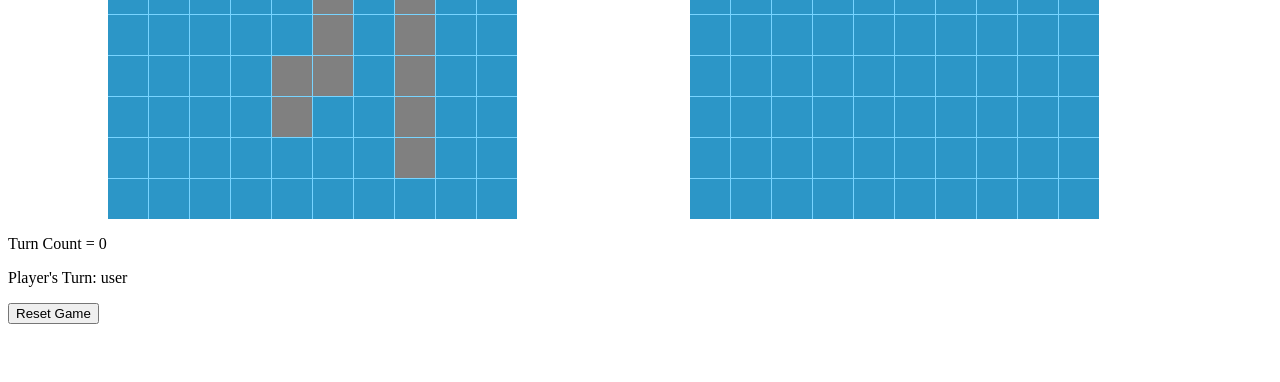
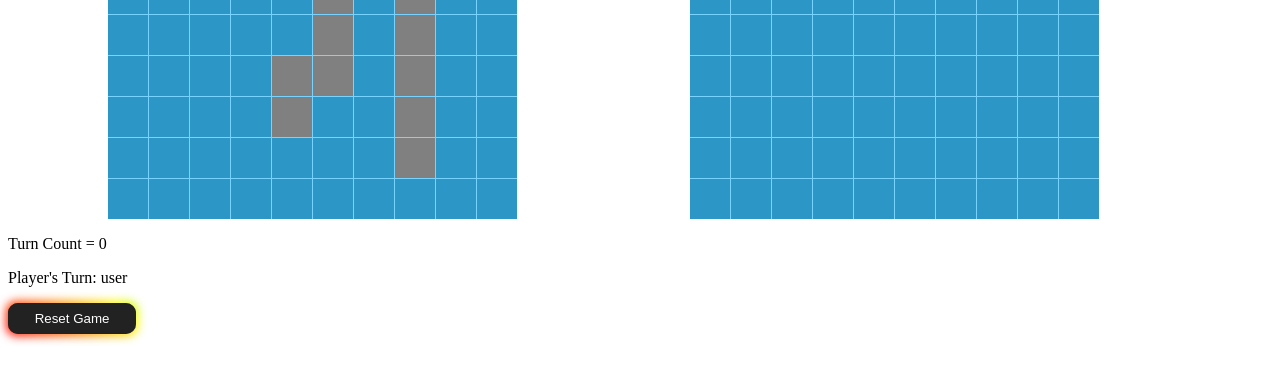
Before and after one commit to peytontan/ga-seif-project-1, a website with bundled scripts: page index.html in a window 1280 px wide. Shown: the part 198-580 px from the top of the page. Built offline with nearby package versions, Linux system fonts and the light colour scheme.

Commit message:
added button css styling

```diff
--- a/app.js
+++ b/app.js
@@ -12,7 +12,7 @@ $(()=>{
         const pcHits = $('.userGrid.hit').length //this is waht pc managed to hit
         if (userHits === 17 || pcHits === 17) {
             const winner = userHits === 17 ? 'User' : 'PC' //set winner to be user if all 5 ships (17 grids) of PC's are hit, else set PC to be the winner when all 5 ships (17 grids) of user are sunk
-            alert(`Game over! ${winner} wins! Better luck next time`)
+            alert(`Game over!! ${winner} wins!!`)
             $('.clickGrid').off('click') //stops the game once there is a winner
         }
       }
--- a/style.css
+++ b/style.css
@@ -110,3 +110,72 @@ h1{
   display: inline-block;
   position: relative;
 } */
+
+
+/* CSS */
+.reset {
+  padding: 0.6em 2em;
+  border: none;
+  outline: none;
+  color: rgb(255, 255, 255);
+  background: #111;
+  cursor: pointer;
+  position: relative;
+  z-index: 0;
+  border-radius: 10px;
+  user-select: none;
+  -webkit-user-select: none;
+  touch-action: manipulation;
+}
+
+.reset:before {
+  content: "";
+  background: linear-gradient(
+    45deg,
+    #ff0000,
+    #ff7300,
+    #fffb00,
+    #48ff00,
+    #00ffd5,
+    #002bff,
+    #7a00ff,
+    #ff00c8,
+    #ff0000
+  );
+  position: absolute;
+  top: -2px;
+  left: -2px;
+  background-size: 400%;
+  z-index: -1;
+  filter: blur(5px);
+  -webkit-filter: blur(5px);
+  width: calc(100% + 4px);
+  height: calc(100% + 4px);
+  animation: glowing-button-85 20s linear infinite;
+  transition: opacity 0.3s ease-in-out;
+  border-radius: 10px;
+}
+
+@keyframes glowing-reset {
+  0% {
+    background-position: 0 0;
+  }
+  50% {
+    background-position: 400% 0;
+  }
+  100% {
+    background-position: 0 0;
+  }
+}
+
+.reset:after {
+  z-index: -1;
+  content: "";
+  position: absolute;
+  width: 100%;
+  height: 100%;
+  background: #222;
+  left: 0;
+  top: 0;
+  border-radius: 10px;
+}
```
